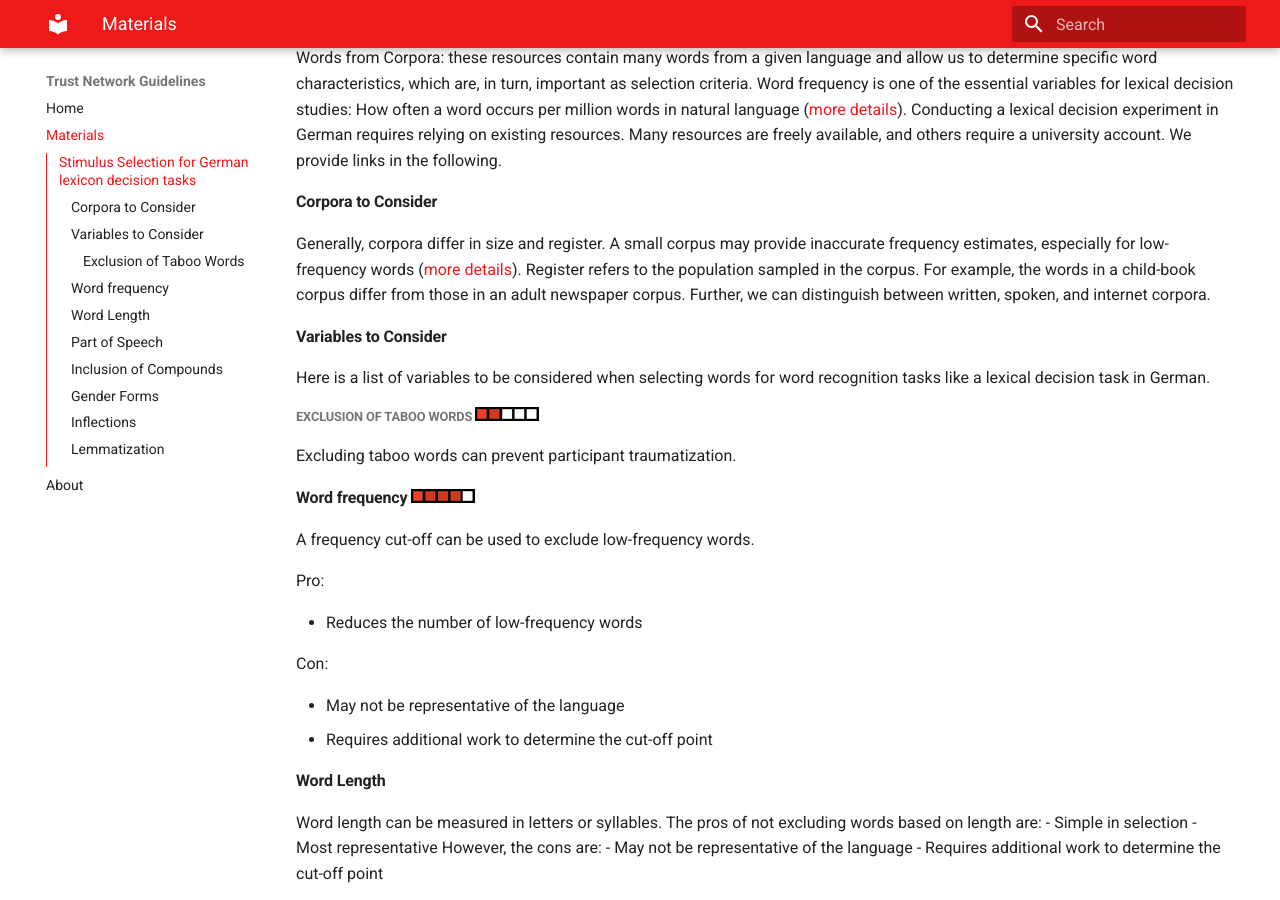
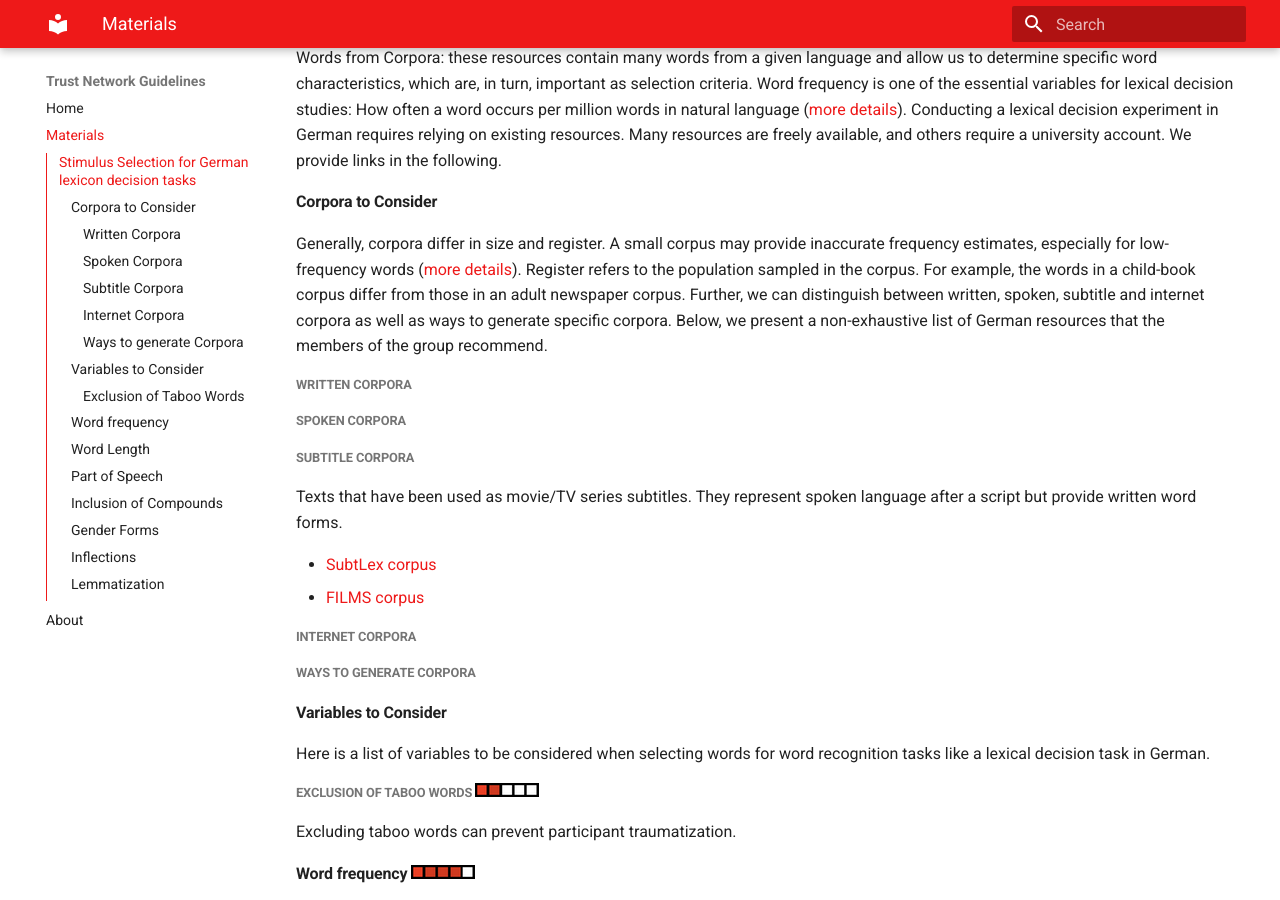
Before and after one commit to cwdeee/trust-network-guidelines, an MkDocs documentation site: the page built from docs/materials.md, in a window 1280 px wide and 900 px high, scrolled down 257 px. Built offline with MkDocs 1.6.1 and Material for MkDocs 9.7.7, drawn with Linux system fonts in a browser that asks for light colours.

Commit message:
add subtitle corpora

```diff
--- a/docs/materials.md
+++ b/docs/materials.md
@@ -1,8 +1,19 @@
 ### Stimulus Selection for German lexicon decision tasks
-In lexical decision experiments, participants see a single word or pseudoword on the screen and respond with a keypress to indicate whether the item is a word or a pseudoword. Items are generally selected to fit specific criteria that depend on the research question. The first step is to select the items – to identify suitable words and find or generate pseudowords. One should select Words from Corpora: these resources contain many words from a given language and allow us to determine specific word characteristics, which are, in turn, important as selection criteria. Word frequency is one of the essential variables for lexical decision studies: How often a word occurs per million words in natural language ([more details](https://doi.org/10.1177/0963721417727)). Conducting a lexical decision experiment in German requires relying on existing resources. Many resources are freely available, and others require a university account. We provide links in the following.
+In lexical decision experiments, participants see a single word or pseudoword on the screen and respond with a keypress to indicate whether the item is a word or a pseudoword. Items are generally selected to fit specific criteria that depend on the research question. The first step is to select the items – to identify suitable words and find or generate pseudowords. One should select Words from Corpora: these resources contain many words from a given language and allow us to determine specific word characteristics, which are, in turn, important as selection criteria. Word frequency is one of the essential variables for lexical decision studies: How often a word occurs per million words in natural language ([more details](https://doi.org/10.1177/0963721417727521)). Conducting a lexical decision experiment in German requires relying on existing resources. Many resources are freely available, and others require a university account. We provide links in the following.
 
 #### Corpora to Consider
-Generally, corpora differ in size and register. A small corpus may provide inaccurate frequency estimates, especially for low-frequency words ([more details](https://doi.org/10.1037/0096-3445.113.2.256)). Register refers to the population sampled in the corpus. For example, the words in a child-book corpus differ from those in an adult newspaper corpus. Further, we can distinguish between written, spoken, and internet corpora.
+Generally, corpora differ in size and register. A small corpus may provide inaccurate frequency estimates, especially for low-frequency words ([more details](https://doi.org/10.1037/0096-3445.113.2.256)). Register refers to the population sampled in the corpus. For example, the words in a child-book corpus differ from those in an adult newspaper corpus. Further, we can distinguish between written, spoken, subtitle and internet corpora as well as ways to generate specific corpora. Below, we present a non-exhaustive list of German resources that the members of the group recommend.
+
+##### Written Corpora
+##### Spoken Corpora
+##### Subtitle Corpora
+Texts that have been used as movie/TV series subtitles. They represent spoken language after a script but provide written word forms.
+
+- [SubtLex corpus](https://osf.io/py9ba/files/osfstorage)
+- [FILMS corpus](https://osf.io/rd7p6/files/osfstorage)
+
+##### Internet Corpora
+##### Ways to generate Corpora
 
 #### Variables to Consider
 Here is a list of variables to be considered when selecting words for word recognition tasks like a lexical decision task in German.
```
